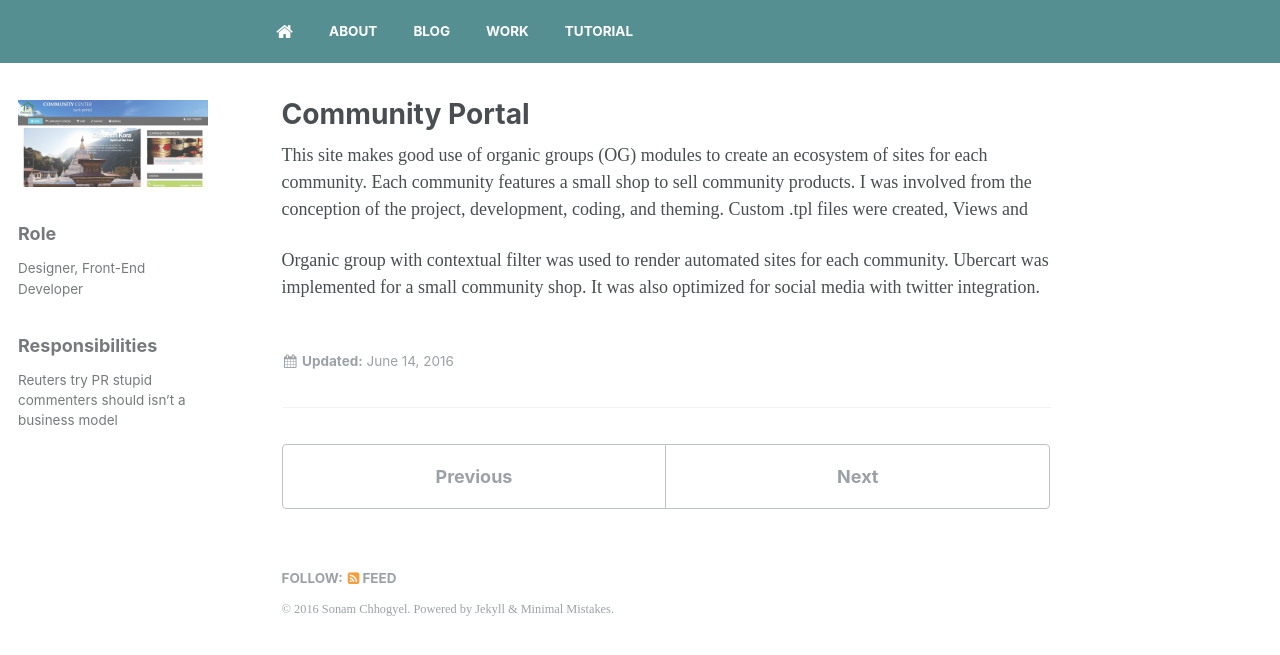
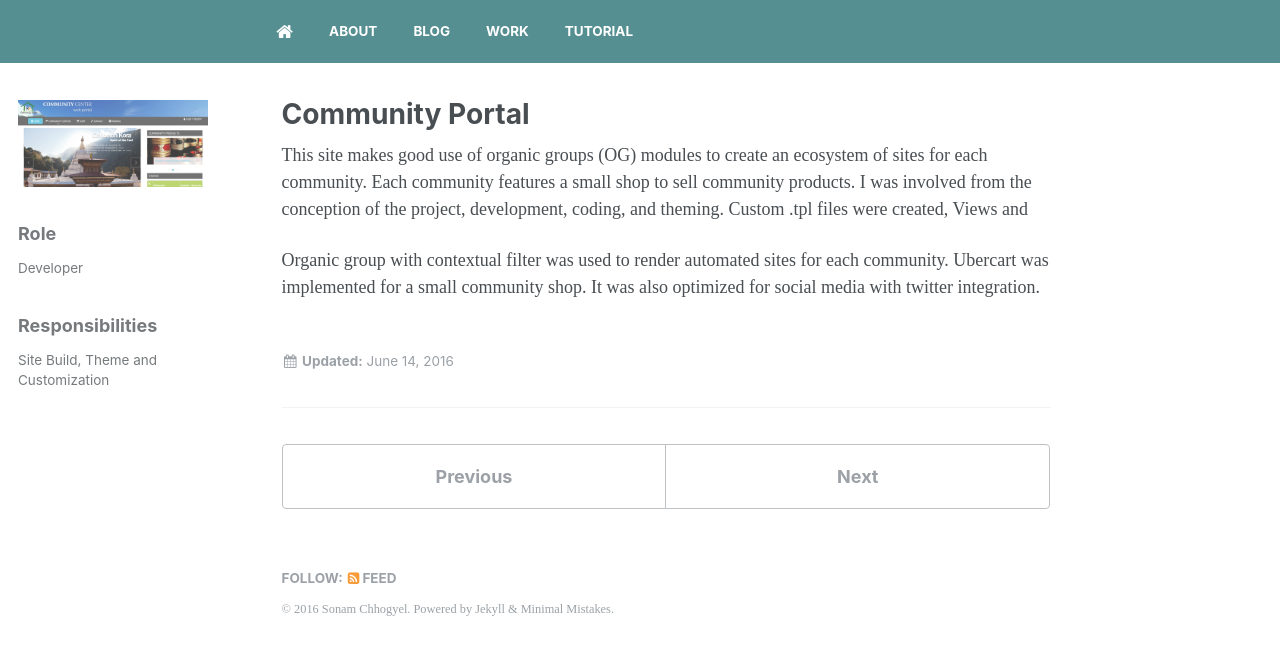
Before and after one commit to schhogyel/jekyll-static-site, a Jekyll site: the page built from _work/community-web.md, in a window 1280 px wide. Shown: the top 655 px of the page. Built offline with Jekyll 4.4.1, drawn with Linux system fonts in a browser that asks for light colours.

Commit message:
Change roles and responsibilities

```diff
--- a/_work/community-web.md
+++ b/_work/community-web.md
@@ -7,9 +7,9 @@ sidebar:
   - title: "Role"
     image: communityweb.png
     image_alt: "logo"
-    text: "Designer, Front-End Developer"
+    text: "Developer"
   - title: "Responsibilities"
-    text: "Reuters try PR stupid commenters should isn't a business model"
+    text: "Site Build, Theme and Customization"
 gallery:
   - url: unsplash-gallery-image-1.jpg
     image_path: unsplash-gallery-image-1-th.jpg
```
Also changed, not shown: _work/cclearning.md (+2 -2 lines), _work/project-hsf-portal.md (+2 -2 lines), _work/project-school-website.md (+2 -2 lines), _work/project-travel-sites.md (+1 -1 lines), _work/tour-agency.md (+2 -2 lines).
